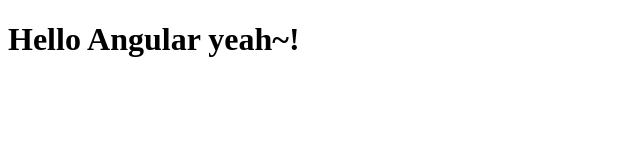
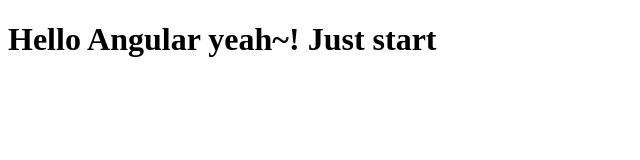
Before and after one commit to Dawnhlucky/AngularJs-test, a plain HTML site: page index.html in a window 1280 px wide. Shown: the whole page, without its empty margins (0-640 px from the left). Drawn offline with Linux system fonts and the light colour scheme.

Commit message:
Next version

```diff
--- a/index.html
+++ b/index.html
@@ -5,6 +5,6 @@
     <title> Hello Angular</title>
   </head>
   <body>
-    <h1> Hello Angular yeah~!</h1>
+    <h1> Hello Angular yeah~! Just start</h1>
   </body>
 </html>
```
